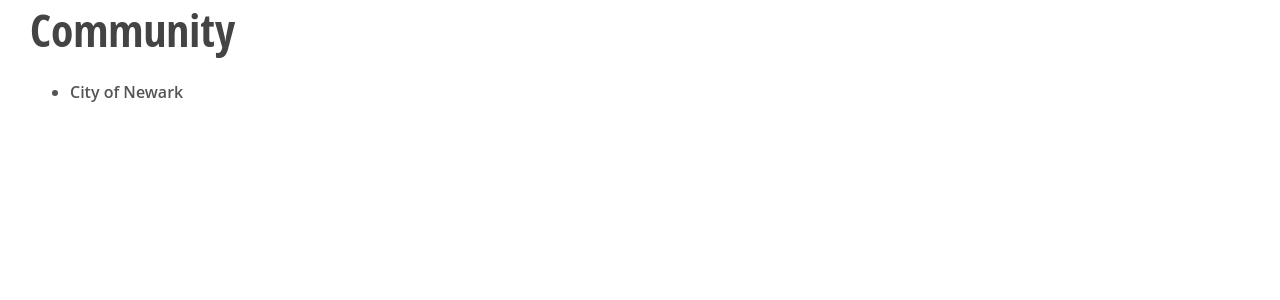
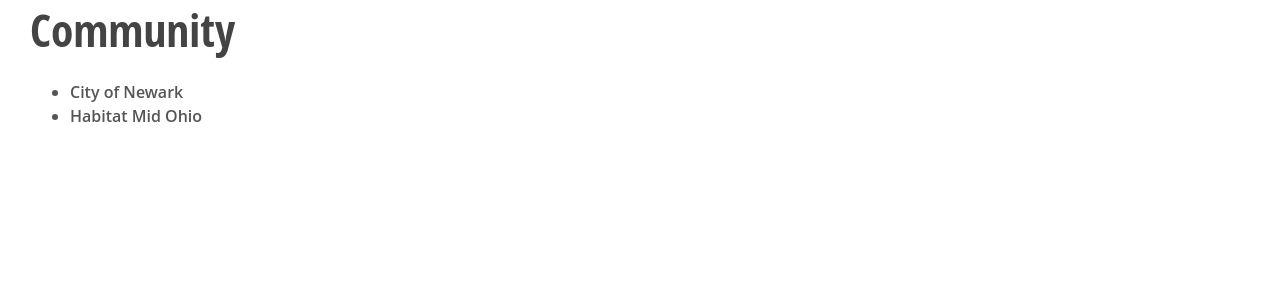
Before and after one commit to jeremyeblake/mysouthnewark, a Jekyll site: the page built from _posts/resources/2013-4-08-community-organization.md, in a window 1280 px wide. Shown: the part 490-790 px from the top of the page. Built offline with Jekyll 4.4.1, drawn with Linux system fonts in a browser that asks for light colours; Markdown is read by kramdown in place of the engine named in the settings.

Commit message:
Updated 2013-4-08-community-organization.md

```diff
--- a/_posts/resources/2013-4-08-community-organization.md
+++ b/_posts/resources/2013-4-08-community-organization.md
@@ -6,3 +6,4 @@
 ---
 
 - [City of Newark](http://newarkohio.net/)
+- [Habitat Mid Ohio](http://www.habitatmidohio.org)
```
